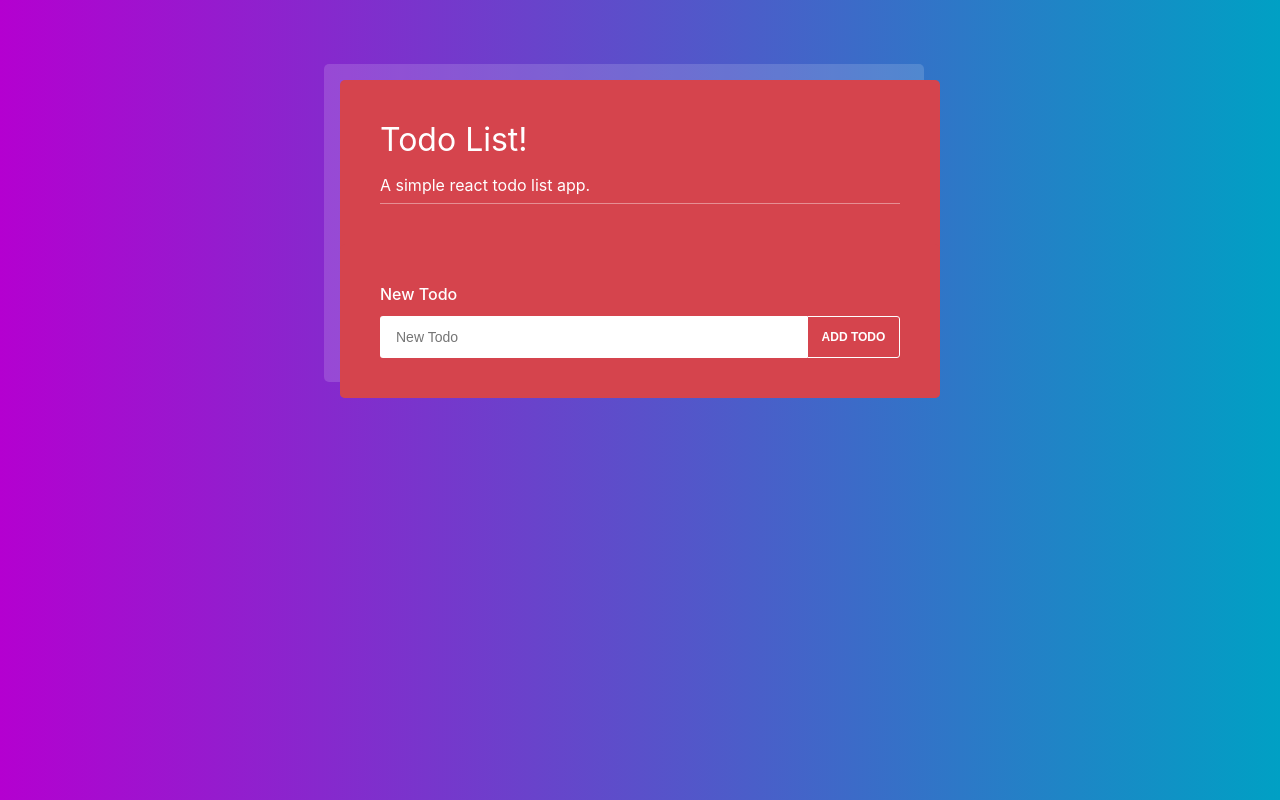
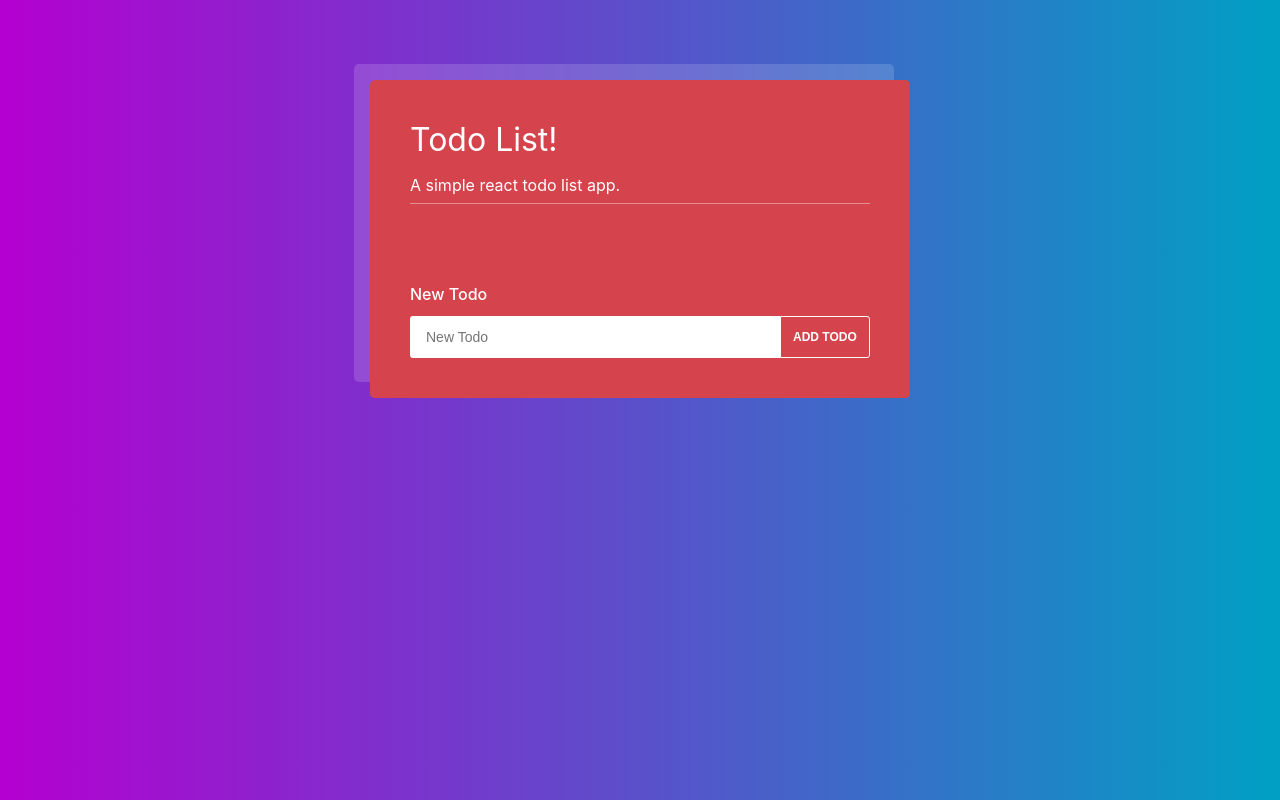
Before and after one commit to k-son/react-todo-list, a React (Create React App) app: page / in a window 1280 px wide. Shown: the top 800 px of the page. Built offline with nearby package versions, Linux system fonts and the light colour scheme.

Commit message:
Change list width

```diff
--- a/src/components/TodoList.css
+++ b/src/components/TodoList.css
@@ -1,6 +1,6 @@
 .TodoList {
   width: 100%;
-  max-width: 600px;
+  max-width: 540px;
   margin: 0 auto;
   background-color: #d5444d;
   border-radius: 5px;
```
